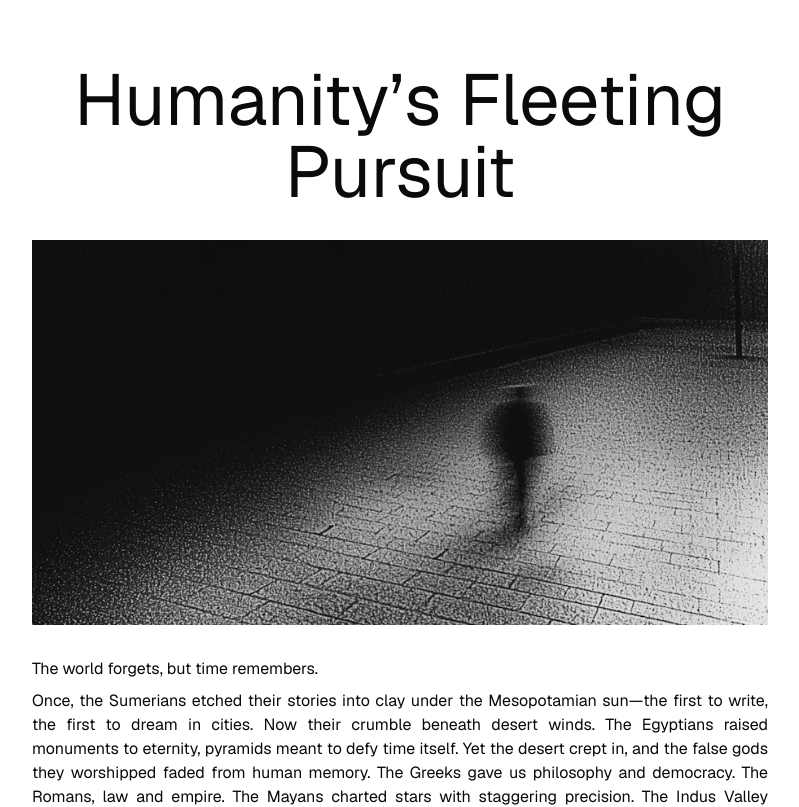
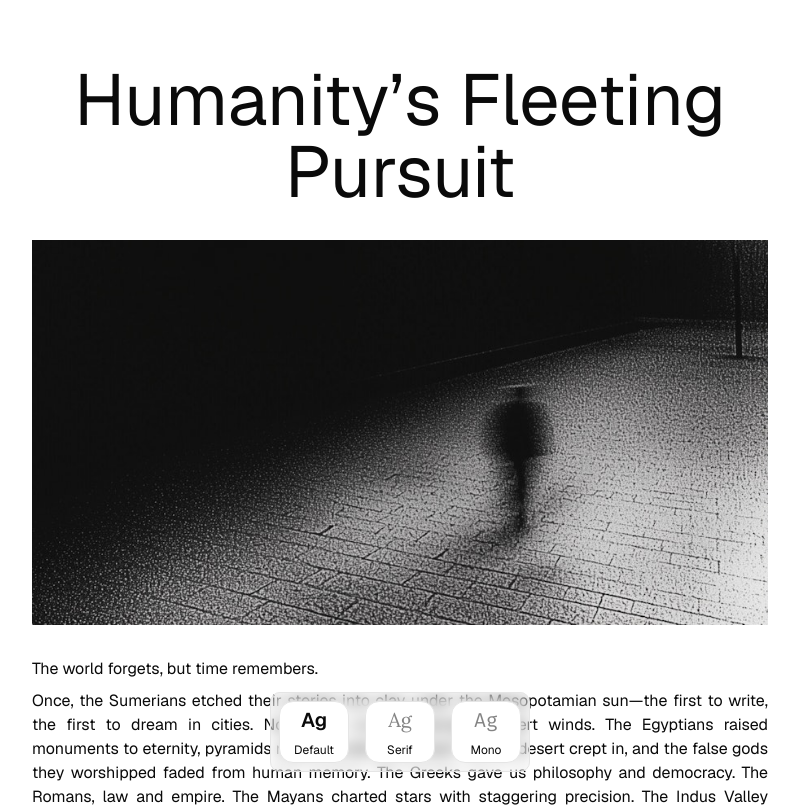
Before and after one commit to BrahimBoussada/glyph-switch, a Next.js app: page / in a window 1280 px wide. Shown: the top 807 px of the page, without its empty margins (240-1039 px from the left). Built offline with nearby package versions, Linux system fonts and the light colour scheme.

Commit message:
feat: build FontToggle component

```diff
--- a/src/app/page.tsx
+++ b/src/app/page.tsx
@@ -1,5 +1,11 @@
 import ArticleSection from "@/components/article-section";
+import FontToggle from "@/components/font-toggle";
 
 export default function Home() {
-  return <ArticleSection />;
+  return (
+    <main>
+      <ArticleSection />
+      <FontToggle />
+    </main>
+  );
 }
--- /dev/null
+++ b/src/components/font-toggle.tsx
@@ -0,0 +1,49 @@
+"use client";
+
+import { FontType, useFont } from "@/context/font-context";
+import { cn } from "@/lib/utils";
+import { motion } from "motion/react";
+
+// Font options with label and Tailwind font class
+const fonts: { name: FontType; label: string; className: string }[] = [
+  { name: "sans", label: "Default", className: "font-sans" },
+  { name: "serif", label: "Serif", className: "font-serif" },
+  { name: "mono", label: "Mono", className: "font-mono" },
+];
+
+export default function FontToggle() {
+  const { font, setFont } = useFont();
+
+  return (
+    <motion.div
+      initial={{ opacity: 0 }}
+      animate={{ opacity: 1, transition: { duration: 1 } }}
+      className="fixed left-1/2 -translate-x-1/2 bottom-7 px-2 py-2 backdrop-blur-sm border w-fit mx-auto rounded-lg"
+    >
+      <div className="flex gap-4 justify-center">
+        {fonts.map((f) => (
+          <div
+            key={f.label}
+            className={cn(
+              `flex flex-col items-center bg-background gap-2 p-1 rounded-xl border min-w-[70px] cursor-pointer hover:bg-muted active:scale-95 transition-all duration-150`
+            )}
+            onClick={() => setFont(f.name)}
+          >
+            {/* Font sample preview */}
+            <div
+              className={cn(
+                `text-xl opacity-50 ${f.className} ${
+                  font === f.name ? "font-semibold opacity-100" : ""
+                }`
+              )}
+            >
+              Ag
+            </div>
+            {/* Font label */}
+            <div className="text-xs font-sans">{f.label}</div>
+          </div>
+        ))}
+      </div>
+    </motion.div>
+  );
+}
```
